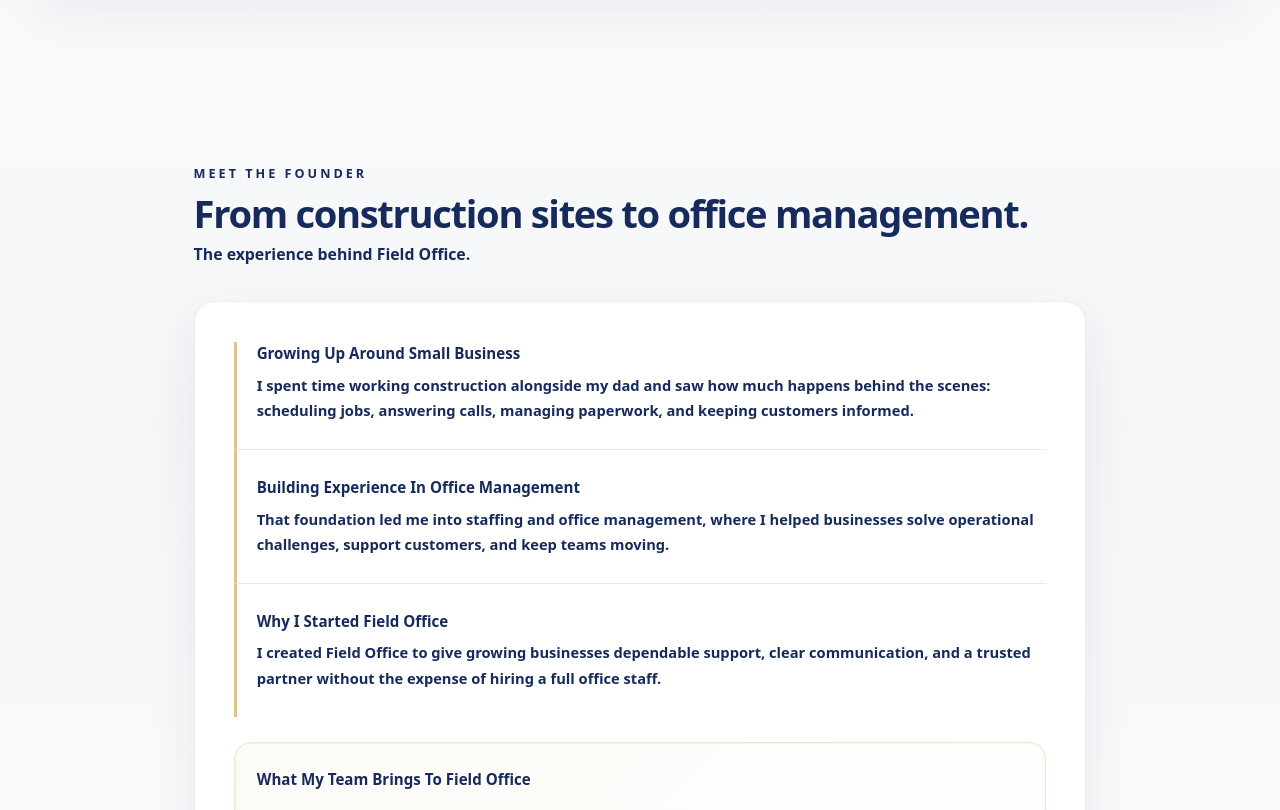
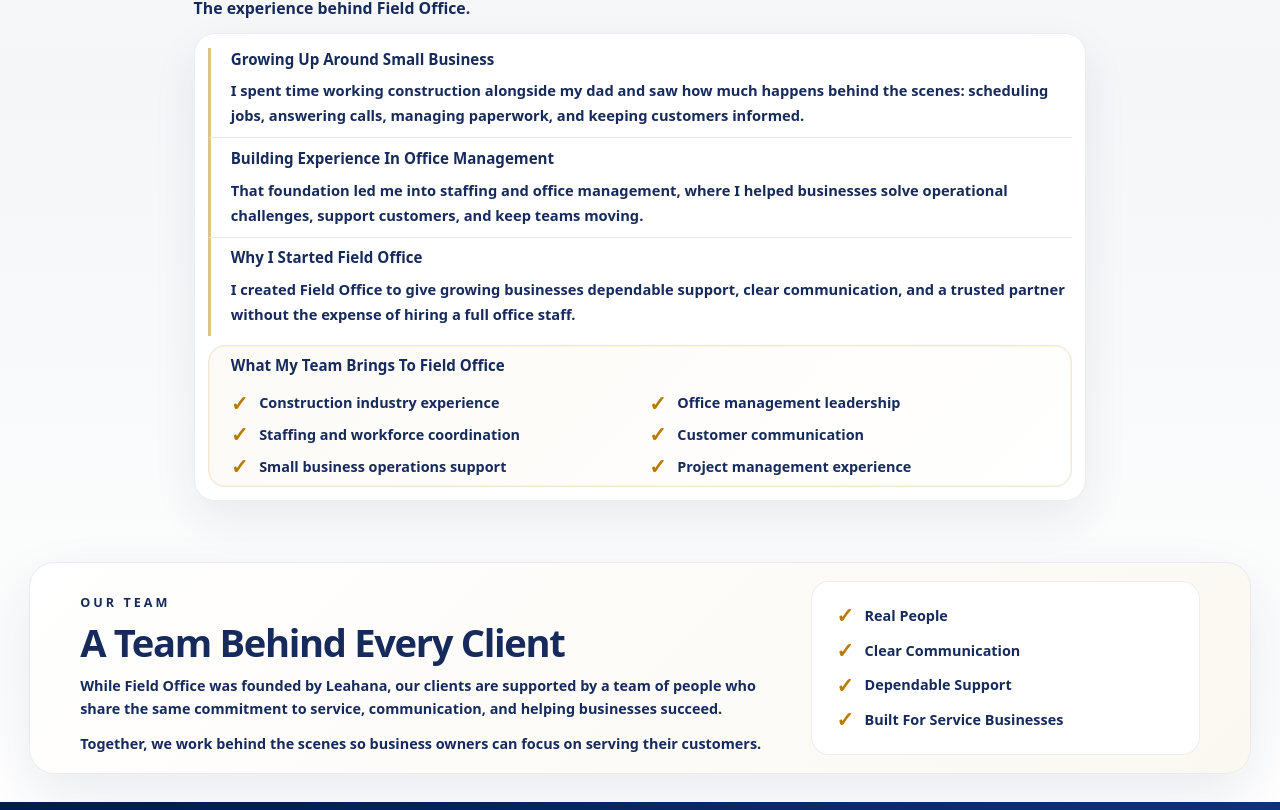
Before and after one commit to believeshe123-coder/Front-end-website, a Next.js app: page /about in a window 1280 px wide. Shown: the part 650-1460 px from the top of the page. Built offline with nearby package versions, Linux system fonts and the light colour scheme.

Commit message:
Reduce about page vertical spacing

```diff
--- a/app/globals.css
+++ b/app/globals.css
@@ -845,7 +845,7 @@ body {
 }
 
 .about-section {
-  padding-block: clamp(3.5rem, 7vw, 6rem);
+  padding-block: clamp(1.15rem, 2.35vw, 2rem);
   padding-inline: clamp(1rem, 4vw, 2rem);
 }
 
@@ -860,7 +860,7 @@ body {
   display: grid;
   grid-template-columns: minmax(0, 1.05fr) minmax(0, 0.95fr);
   gap: clamp(2rem, 5vw, 4rem);
-  padding-block: clamp(2rem, 4.5vw, 3.5rem);
+  padding-block: clamp(0.7rem, 1.5vw, 1.2rem);
   padding-inline: clamp(1.25rem, 4vw, 3.5rem);
   background:
     radial-gradient(circle at 50% 45%, color-mix(in srgb, var(--admin-gold-accent) 12%, transparent), transparent 58%),
@@ -939,7 +939,7 @@ body {
 
 .about-founder-copy {
   width: min(100%, 62rem);
-  padding-block: clamp(0.25rem, 1vw, 0.75rem);
+  padding-block: clamp(0.1rem, 0.35vw, 0.25rem);
 }
 
 .about-subheading {
@@ -949,8 +949,8 @@ body {
 }
 
 .about-founder-card {
-  margin-top: clamp(1.75rem, 3vw, 2.35rem);
-  padding: clamp(1.4rem, 3.5vw, 2.75rem);
+  margin-top: clamp(0.6rem, 1vw, 0.8rem);
+  padding: clamp(0.5rem, 1.2vw, 0.95rem);
   border: 1px solid color-mix(in srgb, var(--admin-dark) 9%, white);
   border-radius: 1.45rem;
   background: #ffffff;
@@ -962,7 +962,7 @@ body {
 }
 
 .about-story-grid article {
-  padding-block: clamp(1.25rem, 2.5vw, 1.8rem);
+  padding-block: clamp(0.45rem, 0.85vw, 0.6rem);
   padding-left: clamp(1rem, 2vw, 1.35rem);
   border-left: 3px solid color-mix(in srgb, var(--about-gold) 45%, white);
 }
@@ -990,8 +990,8 @@ body {
 }
 
 .about-strengths {
-  margin-top: clamp(1.1rem, 2.5vw, 1.75rem);
-  padding-block: clamp(1.2rem, 2.8vw, 1.75rem);
+  margin-top: clamp(0.4rem, 0.85vw, 0.6rem);
+  padding-block: clamp(0.4rem, 0.95vw, 0.6rem);
   padding-inline: clamp(1rem, 2.5vw, 1.5rem);
   border: 1px solid color-mix(in srgb, var(--about-gold) 18%, white);
   border-radius: 1.15rem;
@@ -1031,7 +1031,7 @@ body {
   grid-template-columns: minmax(0, 1.15fr) minmax(16rem, 0.65fr);
   gap: clamp(1.75rem, 4vw, 3rem);
   align-items: center;
-  padding-block: clamp(2rem, 4.5vw, 3.5rem);
+  padding-block: clamp(0.7rem, 1.5vw, 1.2rem);
   padding-inline: clamp(1.25rem, 4vw, 3.5rem);
   background:
     linear-gradient(135deg, #ffffff 0%, var(--about-soft) 100%);
@@ -1074,7 +1074,7 @@ body {
   }
 
   .about-section {
-    padding-block: clamp(2.75rem, 9vw, 4.25rem);
+    padding-block: clamp(0.9rem, 3vw, 1.4rem);
   }
 
   .about-mission-copy,
```
